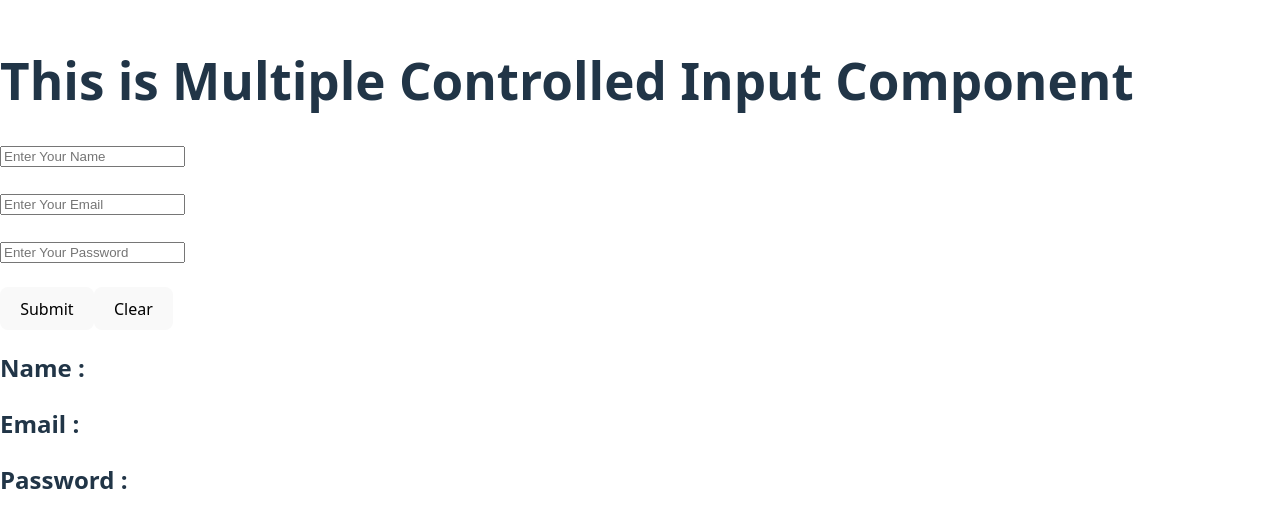
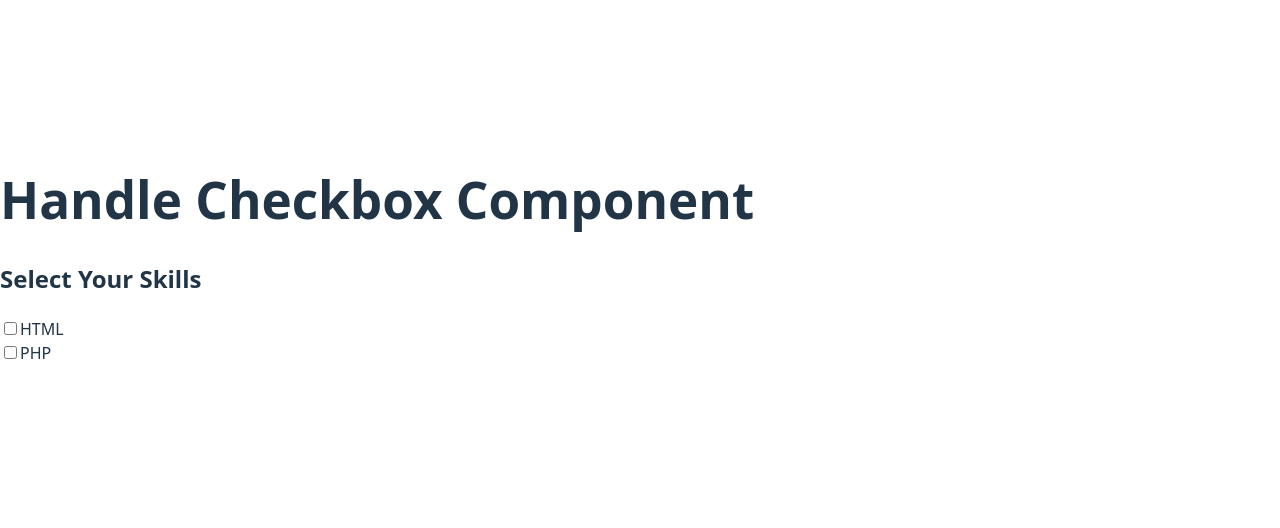
Before and after one commit to atulendrasinghyadav/React-Practice, a React (Vite) app: page / in a window 1280 px wide. Shown: the part 132-660 px from the top of the page. Built offline with nearby package versions, Linux system fonts and the light colour scheme.

Commit message:
Handle Check box

```diff
--- a/src/App.jsx
+++ b/src/App.jsx
@@ -60,6 +60,7 @@ import DefaultProps from "./DefaultProps";
 import Wrapper from "./Wrapper";
 import Input from "./Input"
 import MultipleControlledInput from "./MultipleControlledInput";
+import HandleCheckBox from "./HandleCheckbox";
 
 function App(){
   return(
@@ -93,7 +94,9 @@ function App(){
 
       {/* <Input /> */}
 
-      <MultipleControlledInput />
+      {/* <MultipleControlledInput /> */}
+
+      <HandleCheckBox />
     </div>
   )
 }
--- /dev/null
+++ b/src/HandleCheckbox.jsx
@@ -0,0 +1,29 @@
+import {useState} from "react"
+function HandleCheckBox(){
+    const[skill,setSkill] = useState([])
+    const handleSkills=(event)=>{
+        console.log(event.target.name, event.target.checked)
+        if(event.target.checked){
+            setSkill([...skill , event.target.name])
+        }
+        else{
+            setSkill([...skill.filter((e)=> e !== event.target.name)])
+        }
+    }
+    return(
+        <div>
+            <h1>Handle Checkbox Component</h1>
+            <h2>Select Your Skills</h2>
+            <input onChange={handleSkills} type="checkbox" id="html" name="html"/>
+            <label htmlFor="html">HTML</label>
+            <br />
+            <input onChange={handleSkills} type="checkbox" id="php" name="php"/>
+            <label htmlFor="php">PHP</label>
+            <br />
+
+            <h1>{skill.toString()}</h1>
+        </div>
+    )
+}
+
+export default HandleCheckBox;
```
